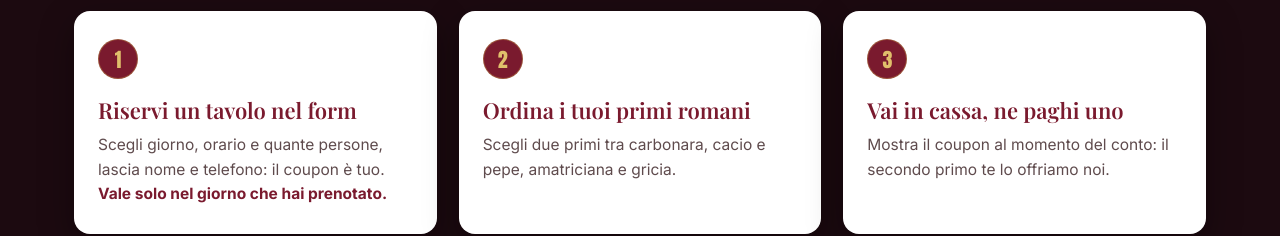
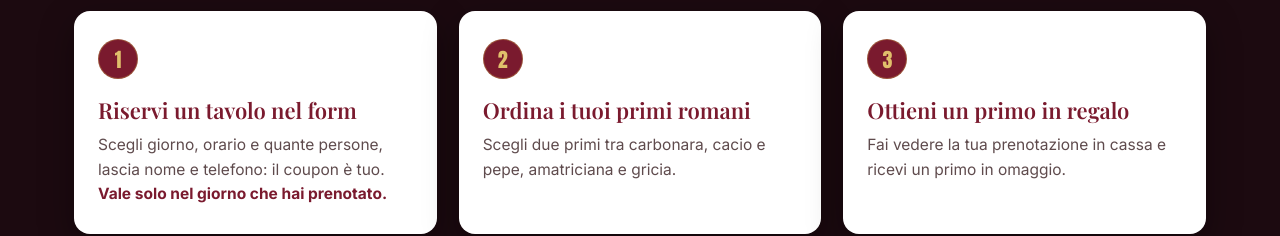
Before and after one commit to danisp9869-tech/landing-romano-vino-e-cucina, a plain HTML site: page index.html in a window 1280 px wide. Shown: the part 3122-3358 px from the top of the page. Drawn offline with nearby package versions, Linux system fonts and the light colour scheme; a web font is replaced by a local one.

Commit message:
Come funziona: terzo passo "Ottieni un primo in regalo" mostrando la prenotazione in cassa
Co-Authored-By: Claude Opus 5.5 <noreply@anthropic.com>

```diff
--- a/index.html
+++ b/index.html
@@ -365,7 +365,7 @@ src="https://www.facebook.com/tr?id=2512457392565542&ev=PageView&noscript=1"
     <div class="passi">
       <div class="passo"><span class="n">1</span><h3>Riservi un tavolo nel form</h3><p>Scegli giorno, orario e quante persone, lascia nome e telefono: il coupon è tuo. <b>Vale solo nel giorno che hai prenotato.</b></p></div>
       <div class="passo"><span class="n">2</span><h3>Ordina i tuoi primi romani</h3><p>Scegli due primi tra carbonara, cacio e pepe, amatriciana e gricia.</p></div>
-      <div class="passo"><span class="n">3</span><h3>Vai in cassa, ne paghi uno</h3><p>Mostra il coupon al momento del conto: il secondo primo te lo offriamo noi.</p></div>
+      <div class="passo"><span class="n">3</span><h3>Ottieni un primo in regalo</h3><p>Fai vedere la tua prenotazione in cassa e ricevi un primo in omaggio.</p></div>
     </div>
   </div>
 </section>
```
